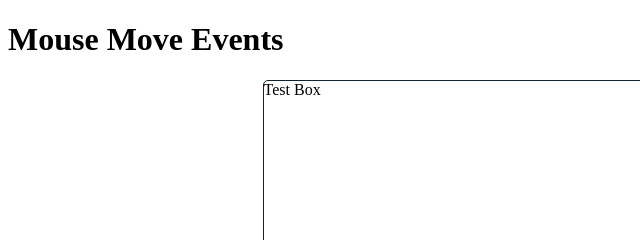
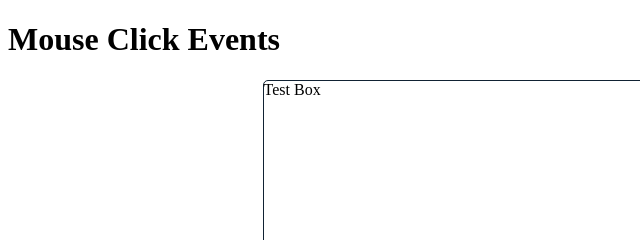
Before and after one commit to flyrk/mpc, a website: page click/click.html in a window 1280 px wide. Shown: the top 240 px of the page, 0-640 px from the left. Drawn offline with Linux system fonts and the light colour scheme.

Commit message:
Click title changed

```diff
--- a/click/click.html
+++ b/click/click.html
@@ -5,7 +5,7 @@
   <meta charset="UTF-8">
   <meta name="viewport" content="width=device-width, initial-scale=1.0">
   <meta http-equiv="X-UA-Compatible" content="ie=edge">
-  <title>Mouse Move Events</title>
+  <title>Mouse Click Events</title>
   <link rel="stylesheet" href="../main.css">
   <script src="../mpc.js"></script>
   <script src="../myLogger.js"></script>
@@ -13,7 +13,7 @@
 </head>
 
 <body>
-  <h1>Mouse Move Events</h1>
+  <h1>Mouse Click Events</h1>
   <div id="content">
     <div id="box">Test Box</div>
   </div>
```
